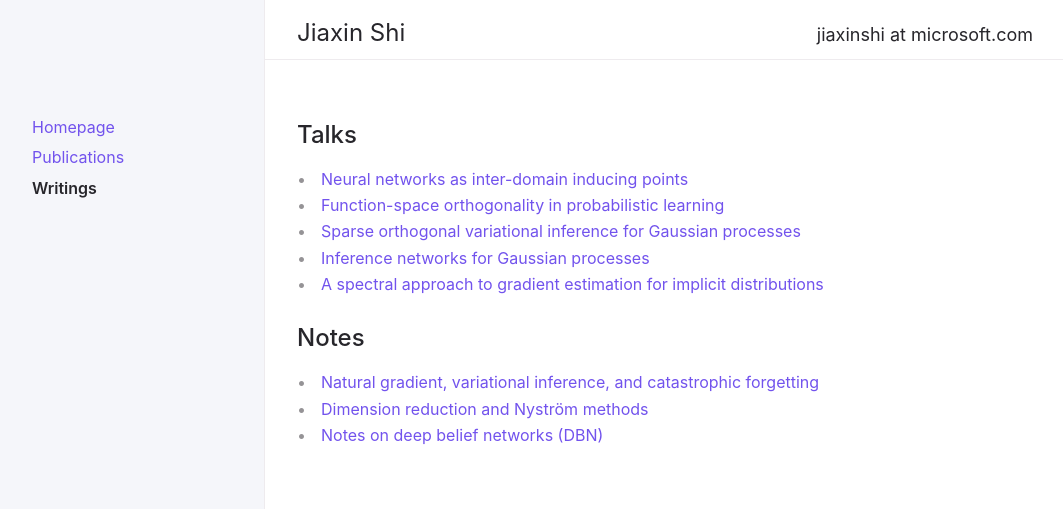
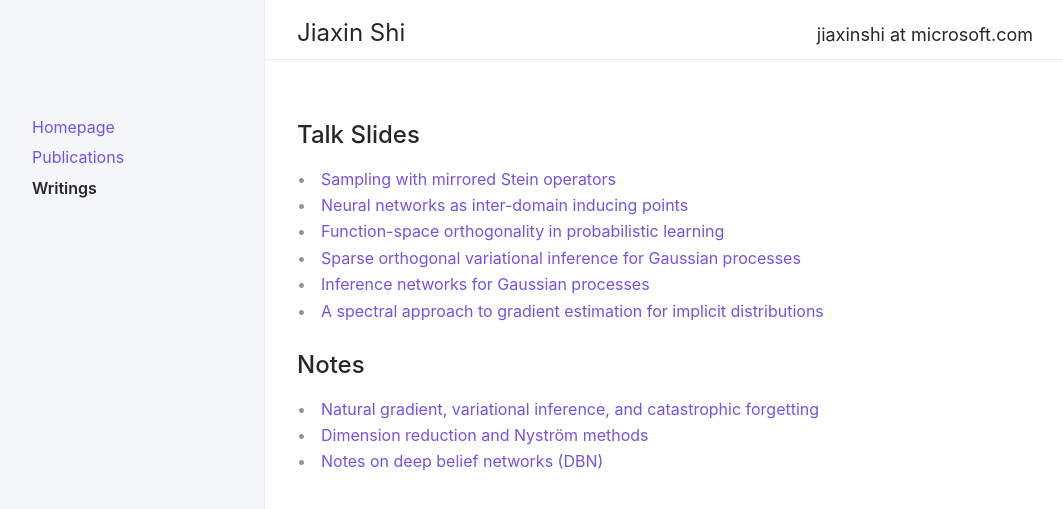
Before and after one commit to thjashin/thjashin.github.io, a Jekyll site: the page built from writings.md, in a window 1280 px wide. Shown: the top 509 px of the page, without its empty margins (91-1154 px from the left). Built offline with Jekyll 4.4.1, drawn with Linux system fonts in a browser that asks for light colours.

Commit message:
update talk slides, cv

```diff
--- a/writings.md
+++ b/writings.md
@@ -4,8 +4,9 @@ title: Writings
 nav_order: 2
 ---
 
-## Talks
+## Talk Slides
 
+* [Sampling with mirrored Stein operators](https://thjashin.github.io/talks/mirror-stein-samplers.pdf)
 * [Neural networks as inter-domain inducing points](https://thjashin.github.io/talks/nn-as-sparse-gp.pdf)
 * [Function-space orthogonality in probabilistic learning](http://ml.cs.tsinghua.edu.cn/~jiaxin/talks/func-orth-fixed.pdf)
 * [Sparse orthogonal variational inference for Gaussian processes](http://ml.cs.tsinghua.edu.cn/~jiaxin/talks/solvegp-aistats.pdf)
```
Also changed, not shown: index.md (+1 -0 lines), publications.md (+1 -0 lines), 1 other file.
